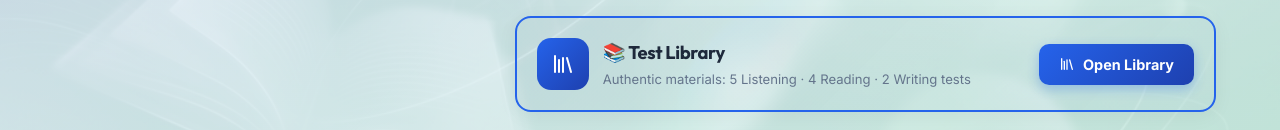
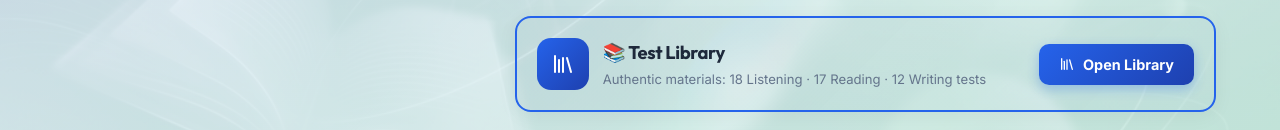
Before and after one commit to webdesignerkhasanov1-droid/ielts, a React (Vite) app: page / in a window 1280 px wide. Shown: the part 822-952 px from the top of the page. Built offline with nearby package versions, Linux system fonts and the light colour scheme; no server answers.

Commit message:
fix: Update test library counts to actual 18 Listening, 17 Reading, 12 Writing

```diff
--- a/src/components/Dashboard.tsx
+++ b/src/components/Dashboard.tsx
@@ -267,8 +267,8 @@ export const Dashboard: React.FC<DashboardProps> = ({ lang, onStartFullTest, onS
                   </h3>
                   <p style={{ color: '#64748b', fontSize: '0.82rem', margin: 0 }}>
                     {lang === 'UZ'
-                      ? "Authentic materiallar: 5 Listening · 4 Reading · 2 Writing testlari"
-                      : "Authentic materials: 5 Listening · 4 Reading · 2 Writing tests"}
+                      ? "Authentic materiallar: 18 Listening · 17 Reading · 12 Writing testlari"
+                      : "Authentic materials: 18 Listening · 17 Reading · 12 Writing tests"}
                   </p>
                 </div>
               </div>
```
